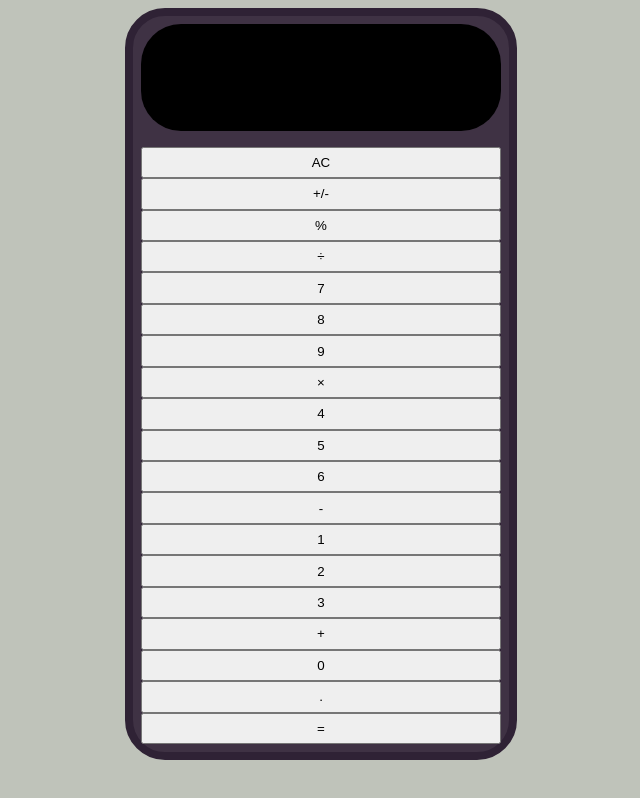
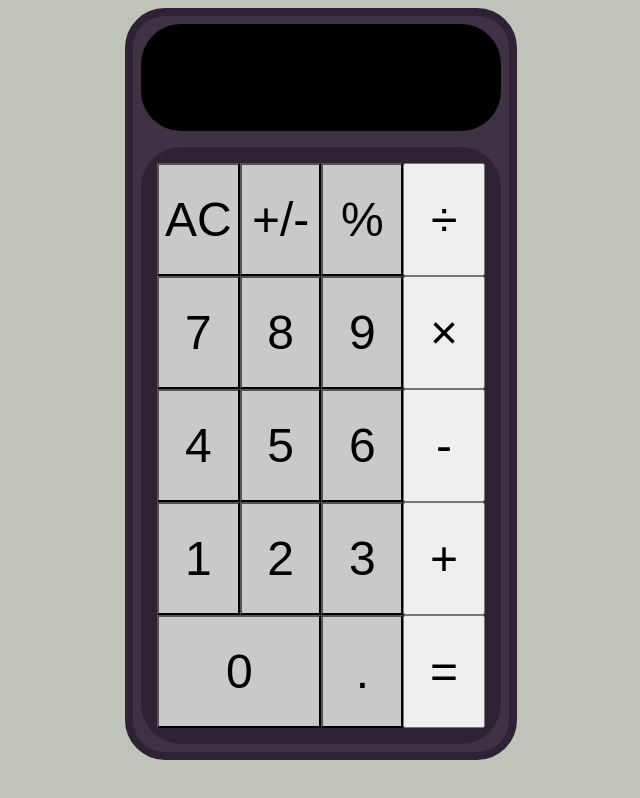
Before and after one commit to elucubro/Odin-Calculator, a plain HTML site: page index.html in a window 1280 px wide. Shown: the whole page, without its empty margins (319-959 px from the left). Drawn offline with Linux system fonts and the light colour scheme.

Commit message:
button stylizing added

```diff
--- a/css/styles.css
+++ b/css/styles.css
@@ -68,5 +68,37 @@ body {
     display: grid;
     grid-row: 2 / span 5 ;
     grid-column: 1 / span 4;
+    grid-template-columns: repeat(4, 1fr);
+    grid-template-rows: repeat(5, 1fr);
     box-sizing: border-box;
+    padding: 2vh;
 }
+
+.numberButton {
+    background-color: rgb(201, 201, 201);
+    display: grid;
+    text-align: center;
+    font-size: 3rem;
+    align-items: center;
+    justify-content: center;
+}
+
+.button1 {
+    background-color: rgb(201, 201, 201);
+    display: grid;
+    text-align: center;
+    font-size: 3rem;
+    align-items: center;
+    justify-content: center;
+}
+
+.operationButton {
+    display: grid;
+    font-size: 3rem;
+    align-items: center;
+    justify-content: center;
+}
+
+.span2 {
+    grid-column: span 2;
+}
```
